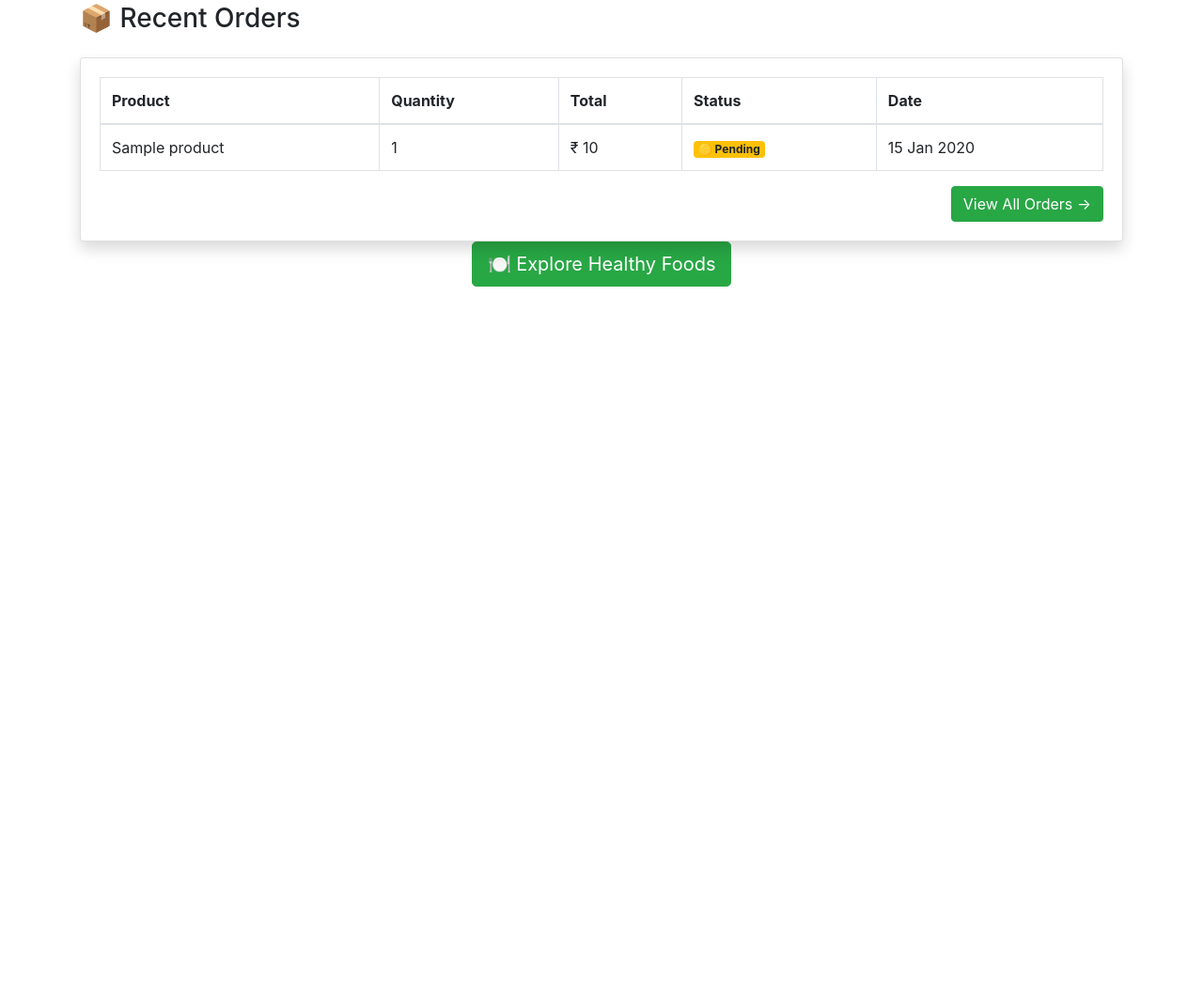
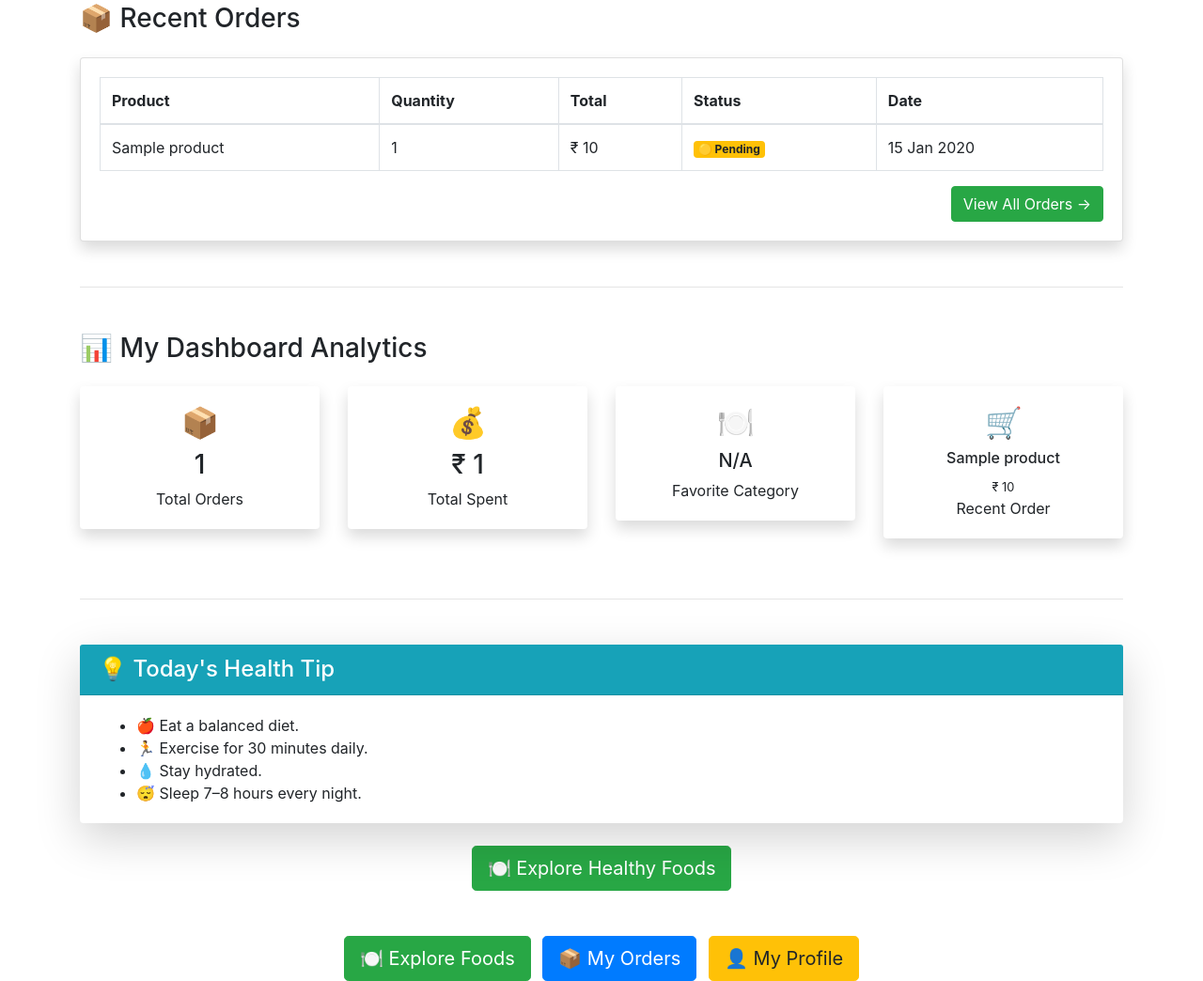
Before and after one commit to panktivaghani4/HealthBite-AI, a Django app: template templates/Product/dashboard.html in a window 1280 px wide. Shown: the part 1727-2771 px from the top of the page at 94% size. Before the commit the page ends 2032 px from the top, so only its background shows below. Run offline with Django 3.2, Linux system fonts and the light colour scheme; the template is opened without the code that fills it: most values are stand-ins (such as "Sample title", 1, 10 or a date in 2020); grey boxes marked "Sample" are stand-in pictures; some libraries are stand-ins or nearby versions.

Commit message:
Phase 2 Completed: Smart Product Sorting, Dashboard Analytics and UI Improvements

```diff
--- a/templates/Product/dashboard.html
+++ b/templates/Product/dashboard.html
@@ -341,6 +341,204 @@
 
 {% endif %}
 
+        <hr class="my-5">
+
+<h3 class="mb-4">
+
+    📊 My Dashboard Analytics
+
+</h3>
+
+<div class="row">
+
+    <!-- Total Orders -->
+
+    <div class="col-md-3 mb-3">
+
+        <div class="card shadow text-center border-0">
+
+            <div class="card-body">
+
+                <h2>📦</h2>
+
+                <h3>{{ total_orders }}</h3>
+
+                <p class="mb-0">
+
+                    Total Orders
+
+                </p>
+
+            </div>
+
+        </div>
+
+    </div>
+
+    <!-- Total Spent -->
+
+    <div class="col-md-3 mb-3">
+
+        <div class="card shadow text-center border-0">
+
+            <div class="card-body">
+
+                <h2>💰</h2>
+
+                <h3>₹ {{ total_spent }}</h3>
+
+                <p class="mb-0">
+
+                    Total Spent
+
+                </p>
+
+            </div>
+
+        </div>
+
+    </div>
+
+    <!-- Favorite Category -->
+
+    <div class="col-md-3 mb-3">
+
+        <div class="card shadow text-center border-0">
+
+            <div class="card-body">
+
+                <h2>🍽</h2>
+
+                <h5>
+
+                    {{ favorite_category|default:"N/A" }}
+
+                </h5>
+
+                <p class="mb-0">
+
+                    Favorite Category
+
+                </p>
+
+            </div>
+
+        </div>
+
+    </div>
+
+    <!-- Recent Order -->
+
+    <div class="col-md-3 mb-3">
+
+        <div class="card shadow text-center border-0">
+
+            <div class="card-body">
+
+                <h2>🛒</h2>
+
+                {% if recent_order %}
+
+                    <h6>
+
+                        {{ recent_order.product.name }}
+
+                    </h6>
+
+                    <small>
+
+                        ₹ {{ recent_order.cost }}
+
+                    </small>
+
+                {% else %}
+
+                    <h6>
+
+                        No Orders
+
+                    </h6>
+
+                {% endif %}
+
+                <p class="mb-0">
+
+                    Recent Order
+
+                </p>
+
+            </div>
+
+        </div>
+
+    </div>
+
+</div>
+
+    <hr class="my-5">
+
+<div class="card shadow-lg border-0 mb-4">
+
+    <div class="card-header bg-info text-white">
+
+        <h4 class="mb-0">
+
+            💡 Today's Health Tip
+
+        </h4>
+
+    </div>
+
+    <div class="card-body">
+
+        {% if health.goal == "Weight Loss" %}
+
+            <ul class="mb-0">
+
+                <li>🥗 Eat more vegetables and lean protein.</li>
+
+                <li>🚶 Walk at least 30 minutes daily.</li>
+
+                <li>💧 Drink 2–3 litres of water.</li>
+
+                <li>🚫 Avoid sugary drinks and junk food.</li>
+
+            </ul>
+
+        {% elif health.goal == "Weight Gain" %}
+
+            <ul class="mb-0">
+
+                <li>🥜 Eat calorie-rich healthy foods.</li>
+
+                <li>🥛 Drink milk or protein shakes.</li>
+
+                <li>🏋 Strength training regularly.</li>
+
+                <li>🍚 Don't skip your meals.</li>
+
+            </ul>
+
+        {% else %}
+
+            <ul class="mb-0">
+
+                <li>🍎 Eat a balanced diet.</li>
+
+                <li>🏃 Exercise for 30 minutes daily.</li>
+
+                <li>💧 Stay hydrated.</li>
+
+                <li>😴 Sleep 7–8 hours every night.</li>
+
+            </ul>
+
+        {% endif %}
+
+    </div>
+
+</div>
+
     <!-- Explore Foods Button -->
     <div class="text-center">
 
@@ -350,6 +548,31 @@
 
     </div>
 
+    <div class="text-center mt-5">
+
+    <a href="/home/"
+       class="btn btn-success btn-lg mr-2">
+
+        🍽 Explore Foods
+
+    </a>
+
+    <a href="/orders/"
+       class="btn btn-primary btn-lg mr-2">
+
+        📦 My Orders
+
+    </a>
+
+    <a href="/accounts/profile/"
+       class="btn btn-warning btn-lg">
+
+        👤 My Profile
+
+    </a>
+
+</div>
+
 </div>
 
 {% endblock %}
```
Also changed, not shown: Product/forms.py (+17 -0 lines), Product/views.py (+61 -0 lines), templates/Product/product_list.html (+6 -2 lines).
